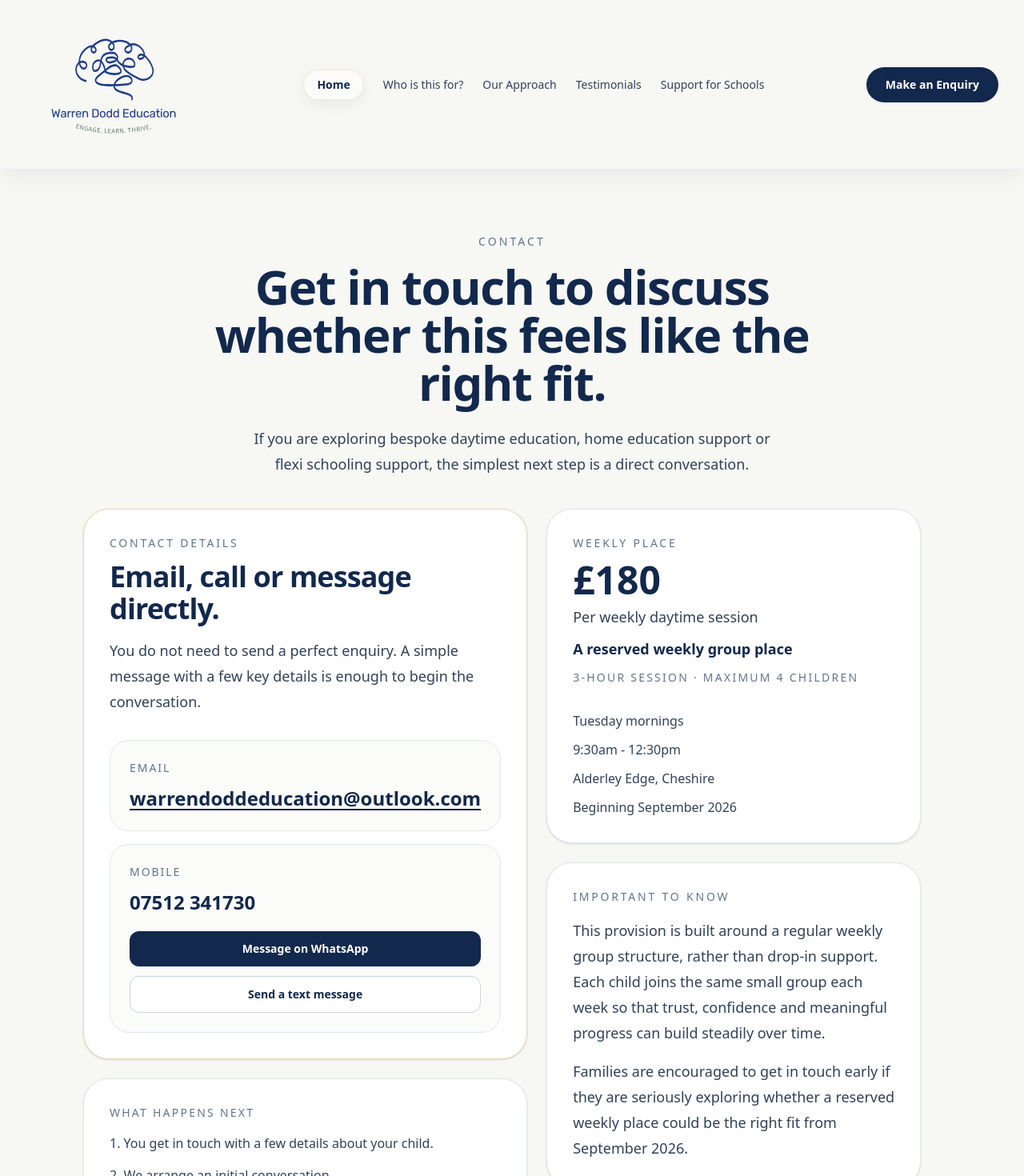
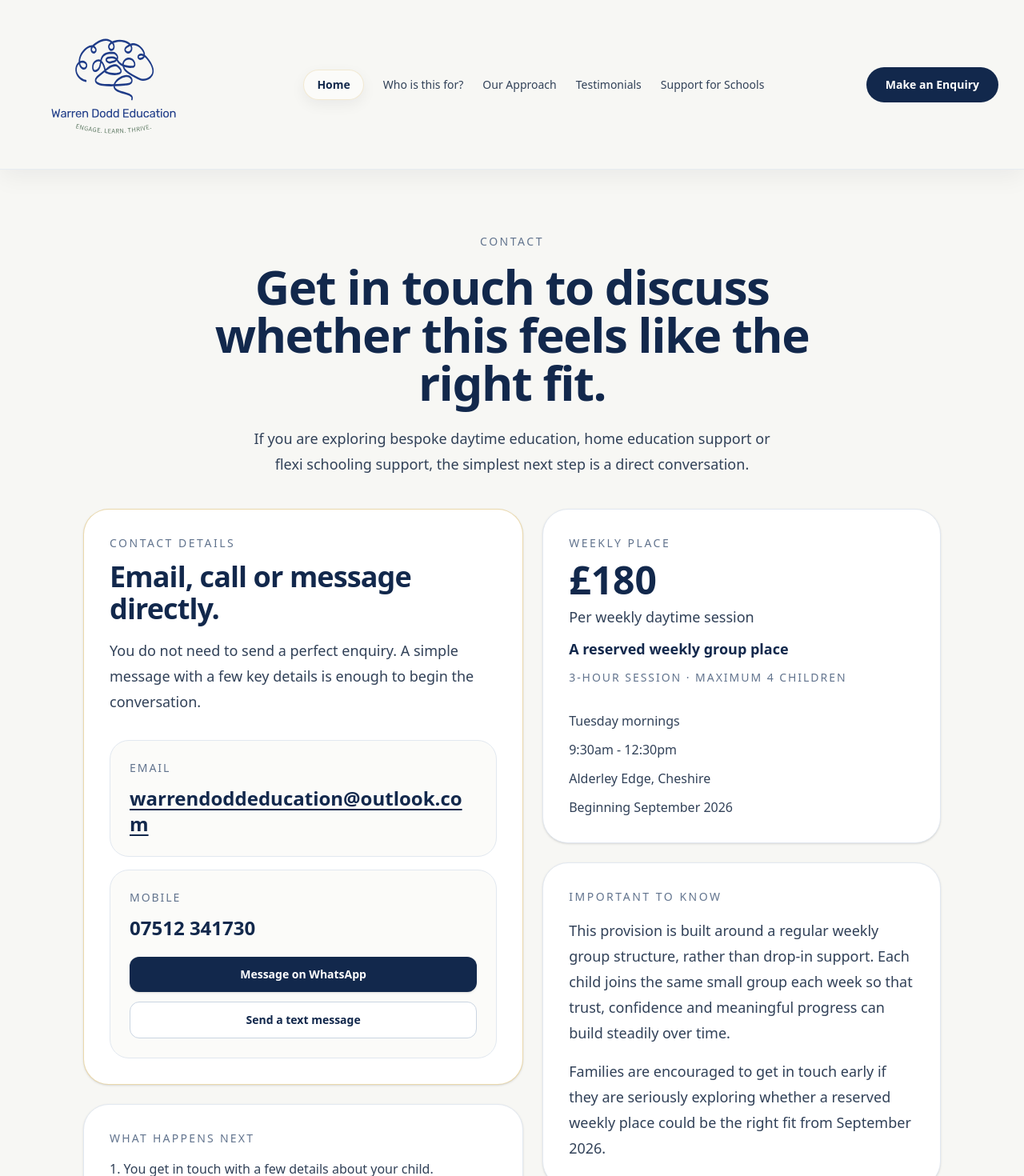
Before and after one commit to davedodd89-ai/warren-dodd-education, a Next.js app: page /contact in a window 1280 px wide. Shown: the top 1470 px of the page at 80% size. Built offline with nearby package versions, Linux system fonts and the light colour scheme.

Commit message:
Fix mobile contact layout and refine homepage CTAs

```diff
--- a/app/contact/page.tsx
+++ b/app/contact/page.tsx
@@ -18,12 +18,12 @@
   ];
 
   return (
-    <div className="min-h-screen overflow-x-hidden bg-[#F7F7F4] text-slate-900">
+    <div className="min-h-screen w-full overflow-x-hidden bg-[#F7F7F4] text-slate-900">
       <SiteHeader />
 
       <section className="mx-auto w-full max-w-6xl px-4 py-12 sm:px-6 md:px-8 lg:px-10 lg:py-20">
-        <div className="mx-auto max-w-3xl text-center">
-          <p className="text-sm uppercase tracking-[0.22em] text-slate-500">
+        <div className="mx-auto max-w-3xl px-1 text-center">
+          <p className="text-sm uppercase tracking-[0.18em] text-slate-500">
             Contact
           </p>
 
@@ -38,10 +38,10 @@
           </p>
         </div>
 
-        <div className="mt-10 grid gap-6 lg:grid-cols-[1.05fr_0.95fr]">
-          <div className="space-y-6 order-1">
-            <div className="rounded-[1.5rem] border border-[#D8B35B]/50 bg-white p-5 shadow-sm sm:rounded-[2rem] sm:p-7 md:p-8">
-              <p className="text-sm uppercase tracking-[0.2em] text-slate-500">
+        <div className="mt-10 grid min-w-0 gap-6 lg:grid-cols-[1.05fr_0.95fr]">
+          <div className="order-1 min-w-0 space-y-6">
+            <div className="min-w-0 rounded-[1.5rem] border border-[#D8B35B]/50 bg-white p-5 shadow-sm sm:rounded-[2rem] sm:p-7 md:p-8">
+              <p className="text-sm uppercase tracking-[0.18em] text-slate-500">
                 Contact details
               </p>
 
@@ -54,44 +54,44 @@
                 a few key details is enough to begin the conversation.
               </p>
 
-              <div className="mt-8 grid gap-4">
-                <div className="rounded-[1.25rem] border border-slate-200 bg-[#FBFBF9] p-4 sm:rounded-[1.5rem] sm:p-6">
+              <div className="mt-8 grid min-w-0 gap-4">
+                <div className="min-w-0 rounded-[1.25rem] border border-slate-200 bg-[#FBFBF9] p-4 sm:rounded-[1.5rem] sm:p-6">
                   <p className="text-sm font-medium uppercase tracking-[0.14em] text-slate-500">
                     Email
                   </p>
                   <a
                     href="mailto:warrendoddeducation@outlook.com"
-                    className="mt-3 block break-words text-lg font-semibold text-[#12284C] underline underline-offset-4 sm:text-2xl"
+                    className="mt-3 block min-w-0 break-all text-lg font-semibold text-[#12284C] underline underline-offset-4 sm:text-2xl"
                   >
                     warrendoddeducation@outlook.com
                   </a>
                 </div>
 
-                <div className="rounded-[1.25rem] border border-slate-200 bg-[#FBFBF9] p-4 sm:rounded-[1.5rem] sm:p-6">
+                <div className="min-w-0 rounded-[1.25rem] border border-slate-200 bg-[#FBFBF9] p-4 sm:rounded-[1.5rem] sm:p-6">
                   <p className="text-sm font-medium uppercase tracking-[0.14em] text-slate-500">
                     Mobile
                   </p>
 
                   <a
                     href="tel:07512341730"
-                    className="mt-3 block text-lg font-semibold text-[#12284C] sm:text-2xl"
+                    className="mt-3 block min-w-0 break-words text-lg font-semibold text-[#12284C] sm:text-2xl"
                   >
                     07512 341730
                   </a>
 
-                  <div className="mt-5 grid gap-3">
+                  <div className="mt-5 grid min-w-0 gap-3">
                     <a
                       href="https://wa.me/447512341730"
                       target="_blank"
                       rel="noopener noreferrer"
-                      className="inline-flex w-full items-center justify-center rounded-xl bg-[#12284C] px-4 py-3 text-center text-sm font-semibold text-white shadow-sm transition hover:opacity-90"
+                      className="inline-flex w-full min-w-0 items-center justify-center rounded-xl bg-[#12284C] px-4 py-3 text-center text-sm font-semibold text-white shadow-sm transition hover:opacity-90"
                     >
                       Message on WhatsApp
                     </a>
 
                     <a
                       href="sms:07512341730"
-                      className="inline-flex w-full items-center justify-center rounded-xl border border-slate-300 bg-white px-4 py-3 text-center text-sm font-semibold text-[#12284C] transition hover:bg-slate-50"
+                      className="inline-flex w-full min-w-0 items-center justify-center rounded-xl border border-slate-300 bg-white px-4 py-3 text-center text-sm font-semibold text-[#12284C] transition hover:bg-slate-50"
                     >
                       Send a text message
                     </a>
@@ -100,8 +100,8 @@
               </div>
             </div>
 
-            <div className="rounded-[1.5rem] border border-slate-200 bg-white p-5 shadow-sm sm:rounded-[2rem] sm:p-7 md:p-8 lg:hidden">
-              <p className="text-sm uppercase tracking-[0.2em] text-slate-500">
+            <div className="min-w-0 rounded-[1.5rem] border border-slate-200 bg-white p-5 shadow-sm sm:rounded-[2rem] sm:p-7 md:p-8 lg:hidden">
+              <p className="text-sm uppercase tracking-[0.18em] text-slate-500">
                 Weekly place
               </p>
 
@@ -117,7 +117,7 @@
                 A reserved weekly group place
               </p>
 
-              <p className="mt-3 text-sm font-medium uppercase tracking-[0.16em] text-slate-500">
+              <p className="mt-3 text-sm font-medium uppercase tracking-[0.14em] text-slate-500">
                 3-hour session · maximum 4 children
               </p>
 
@@ -129,7 +129,7 @@
               </div>
             </div>
 
-            <div className="rounded-[1.5rem] border border-slate-200 bg-white p-5 shadow-sm sm:rounded-[2rem] sm:p-7 md:p-8">
+            <div className="min-w-0 rounded-[1.5rem] border border-slate-200 bg-white p-5 shadow-sm sm:rounded-[2rem] sm:p-7 md:p-8">
               <p className="text-sm uppercase tracking-[0.16em] text-slate-500">
                 What happens next
               </p>
@@ -148,16 +148,16 @@
               </div>
             </div>
 
-            <div className="rounded-[1.5rem] border border-slate-200 bg-white p-5 shadow-sm sm:rounded-[2rem] sm:p-7 md:p-8">
+            <div className="min-w-0 rounded-[1.5rem] border border-slate-200 bg-white p-5 shadow-sm sm:rounded-[2rem] sm:p-7 md:p-8">
               <p className="text-base font-semibold text-[#12284C]">
                 What to include in your enquiry
               </p>
 
-              <div className="mt-4 grid gap-3">
+              <div className="mt-4 grid min-w-0 gap-3">
                 {enquiryPrompts.map((item) => (
                   <div
                     key={item}
-                    className="rounded-xl border border-slate-200 bg-[#FBFBF9] px-4 py-3 text-sm leading-6 text-slate-700"
+                    className="min-w-0 rounded-xl border border-slate-200 bg-[#FBFBF9] px-4 py-3 text-sm leading-6 text-slate-700"
                   >
                     {item}
                   </div>
@@ -166,9 +166,9 @@
             </div>
           </div>
 
-          <div className="order-2 hidden space-y-6 lg:block">
-            <div className="rounded-[1.5rem] border border-slate-200 bg-white p-6 shadow-sm sm:rounded-[2rem] sm:p-8">
-              <p className="text-sm uppercase tracking-[0.2em] text-slate-500">
+          <div className="order-2 hidden min-w-0 space-y-6 lg:block">
+            <div className="min-w-0 rounded-[1.5rem] border border-slate-200 bg-white p-6 shadow-sm sm:rounded-[2rem] sm:p-8">
+              <p className="text-sm uppercase tracking-[0.18em] text-slate-500">
                 Weekly place
               </p>
 
@@ -184,7 +184,7 @@
                 A reserved weekly group place
               </p>
 
-              <p className="mt-3 text-sm font-medium uppercase tracking-[0.16em] text-slate-500">
+              <p className="mt-3 text-sm font-medium uppercase tracking-[0.14em] text-slate-500">
                 3-hour session · maximum 4 children
               </p>
 
@@ -196,8 +196,8 @@
               </div>
             </div>
 
-            <div className="rounded-[1.5rem] border border-slate-200 bg-white p-6 shadow-sm sm:rounded-[2rem] sm:p-8">
-              <p className="text-sm uppercase tracking-[0.2em] text-slate-500">
+            <div className="min-w-0 rounded-[1.5rem] border border-slate-200 bg-white p-6 shadow-sm sm:rounded-[2rem] sm:p-8">
+              <p className="text-sm uppercase tracking-[0.18em] text-slate-500">
                 Important to know
               </p>
 
@@ -217,8 +217,8 @@
           </div>
         </div>
 
-        <div className="mt-6 rounded-[1.5rem] border border-slate-200 bg-white p-5 shadow-sm sm:rounded-[2rem] sm:p-7 md:p-8">
-          <p className="text-sm uppercase tracking-[0.2em] text-slate-500">
+        <div className="mt-6 min-w-0 rounded-[1.5rem] border border-slate-200 bg-white p-5 shadow-sm sm:rounded-[2rem] sm:p-7 md:p-8">
+          <p className="text-sm uppercase tracking-[0.18em] text-slate-500">
             Useful discussion points
           </p>
 
@@ -233,11 +233,11 @@
             might be.
           </p>
 
-          <div className="mt-6 grid gap-4 md:grid-cols-2">
+          <div className="mt-6 grid min-w-0 gap-4 md:grid-cols-2">
             {discussionPoints.map((item) => (
               <div
                 key={item}
-                className="rounded-[1.2rem] border border-slate-200 bg-[#FBFBF9] px-5 py-4 text-sm text-slate-800 shadow-sm sm:rounded-[1.4rem] sm:text-base"
+                className="min-w-0 rounded-[1.2rem] border border-slate-200 bg-[#FBFBF9] px-5 py-4 text-sm text-slate-800 shadow-sm sm:rounded-[1.4rem] sm:text-base"
               >
                 {item}
               </div>
```
